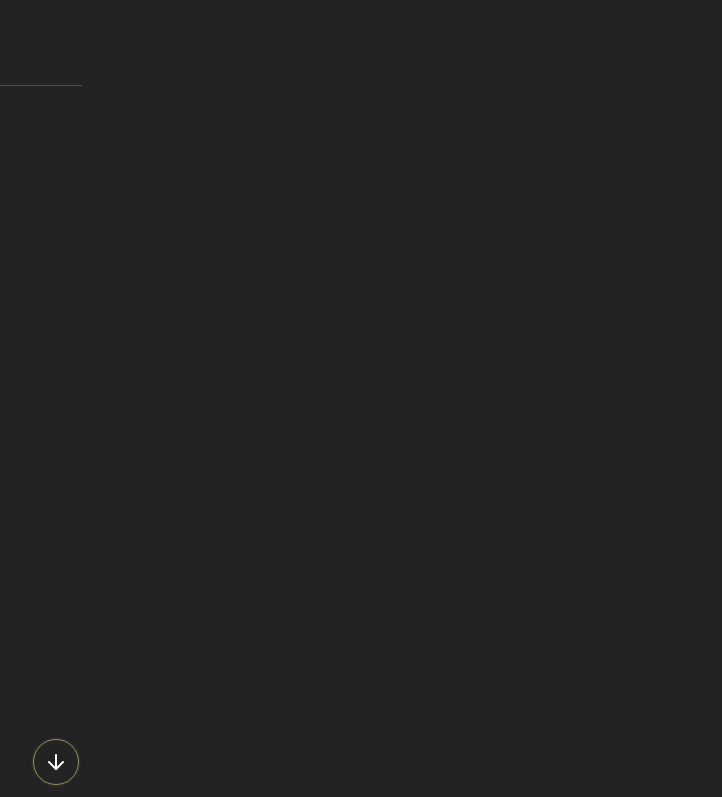
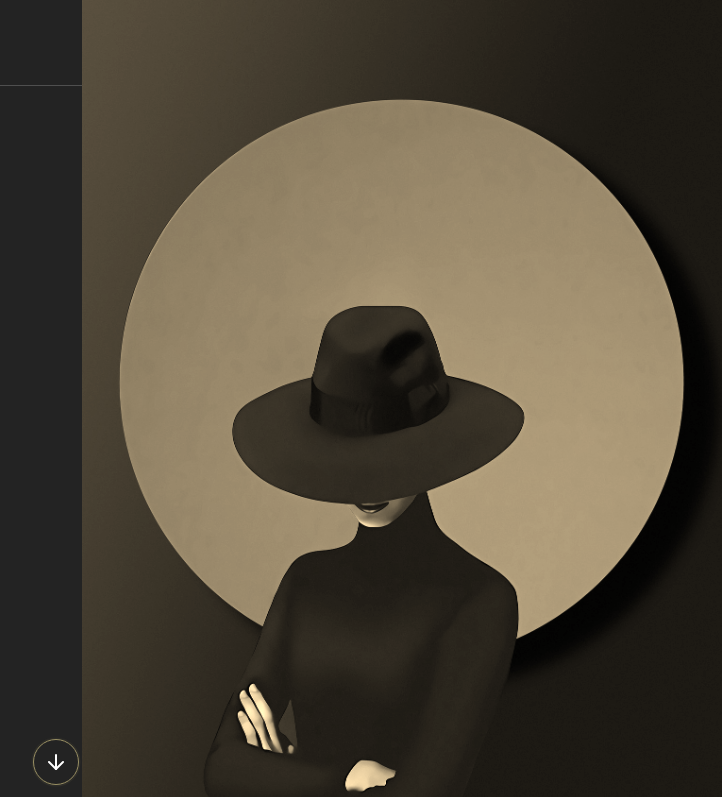
Before and after one commit to kowalskimilosz1986/Mobilevideo-2.0, a plain HTML site: page index.html in a window 1280 px wide. Shown: the top 797 px of the page, 558-1280 px from the left. Drawn offline with nearby package versions, Linux system fonts and the light colour scheme; files that its build step writes are made by us from their sources; a web font is replaced by a local one.

Commit message:
Update main.scss
new paths to img

```diff
--- a/Scss/main.scss
+++ b/Scss/main.scss
@@ -72,7 +72,7 @@ h2.company-name {
 		height: 60%;
 		background-size: cover;
 		background-position: center;
-		background-image: url(./img/small.jpeg);
+		background-image: url(../img/small.jpeg);
 		filter: sepia();
 	}
 
@@ -484,7 +484,7 @@ h2.company-name {
 	.header {
 		&__img {
 			height: 100%;
-			background-image: url(./img/small.jpeg);
+			background-image: url(../img/small.jpeg);
 		}
 		&__text {
 			p {
@@ -526,7 +526,7 @@ h2.company-name {
 			grid-row: 1/4;
 			grid-column: 2/3;
 			height: 100%;
-			background-image: url(./img/big.jpeg);
+			background-image: url(../img/big.jpeg);
 		}
 
 		&__arrow {
```
